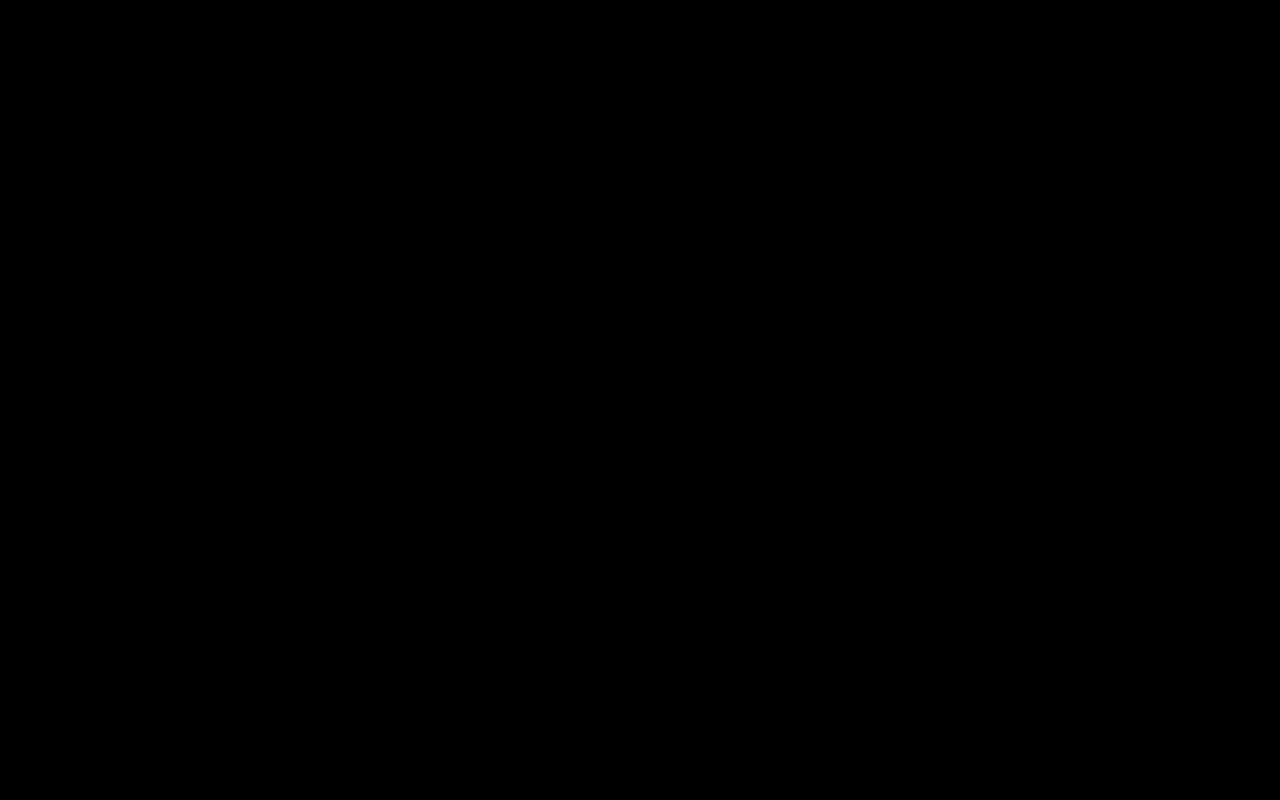
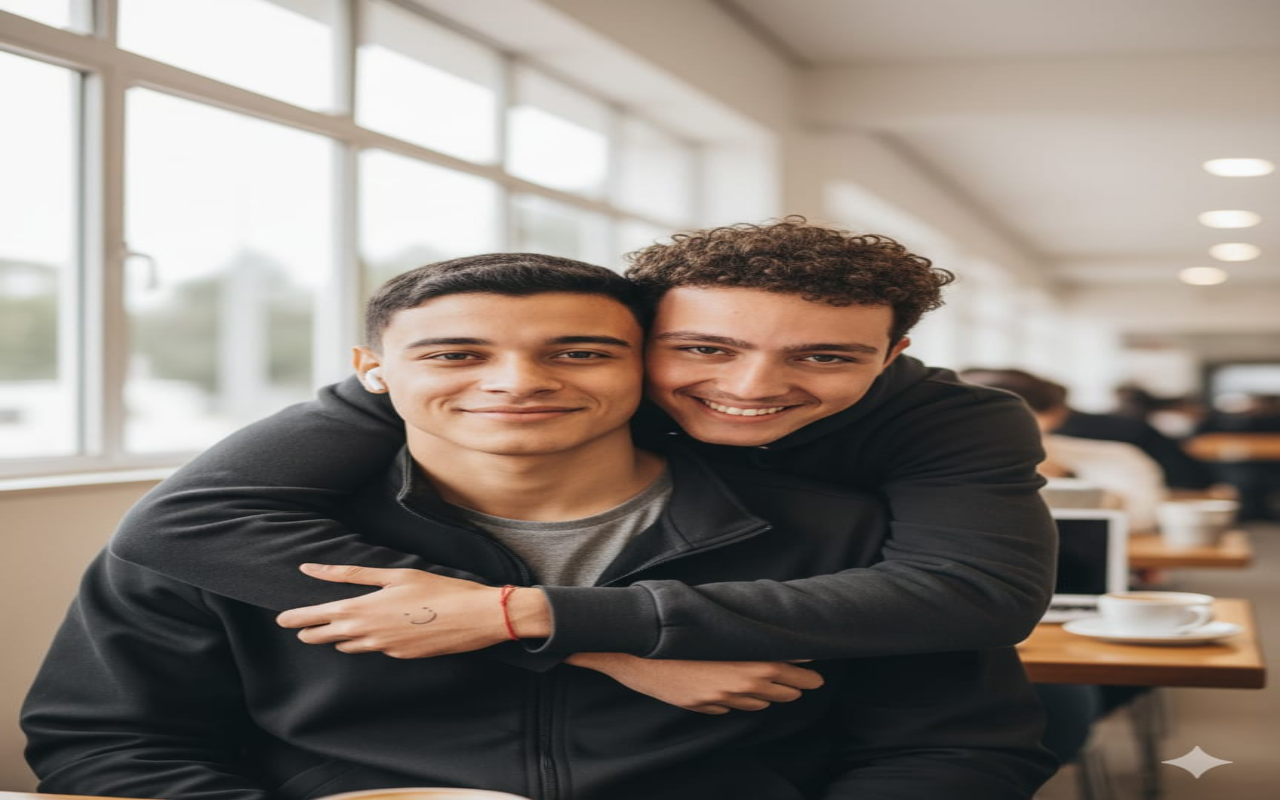
Before and after one commit to F1delizz/esqueleto-verso, a plain HTML site: page index.html in a window 1280 px wide. Drawn offline with Linux system fonts and the light colour scheme.

Commit message:
Update style.css

```diff
--- a/style.css
+++ b/style.css
@@ -8,7 +8,7 @@
 /* 2. Configuração da Imagem de Fundo Esticada (para altura e largura) */
 body {
     /* Mude para o caminho correto da sua imagem! Ex: 'images/gorila.jpg' */
-    background-image: url('images/foto.jpg');
+    background-image: url('foto.jpg');
 
     /* ESTICA COMPLETAMENTE: Ajusta a imagem para 100% da largura e 100% da altura da tela.
        Isso distorcerá a imagem se a proporção original for diferente da tela. */
@@ -21,4 +21,5 @@ body {
     min-height: 100vh;
 
     background-color: #000000; /* Cor de fundo caso a imagem falhe ou demore a carregar */
+
 }
```
